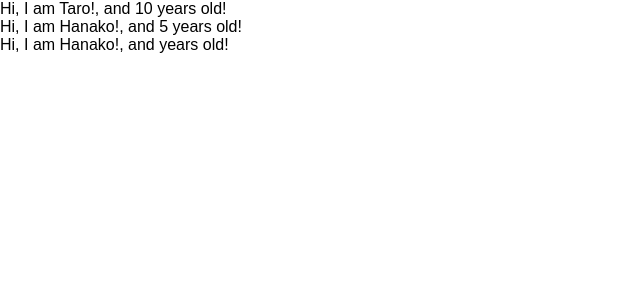
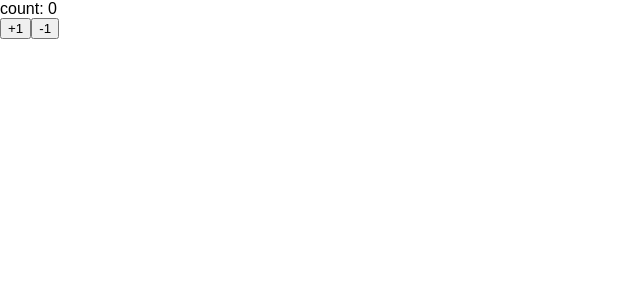
Before and after one commit to baskenshiro/react-redux-crud-app, a React (Create React App) app: page / in a window 1280 px wide. Shown: the top 300 px of the page, without its empty margins (0-640 px from the left). Built offline with nearby package versions, Linux system fonts and the light colour scheme.

Commit message:
learn state

```diff
--- a/src/App.js
+++ b/src/App.js
@@ -1,30 +1,31 @@
 import React, { Component } from 'react';
-import PropTypes from 'prop-types';
 
-const App = () => {
-  const profiles = [
-    { name: "Taro", age: 10},
-    { name: "Hanako", age: 5},
-    { name: "Hanako" }
-  ]
-  return (
-  <div>
-    {
-      profiles.map((profile, index) => {
-        return <User name={profile.name} age={profile.age} key={index} />
-      })
-    }
-  </div>
-  )
+const App = () => (<Counter></Counter>)
+
+class Counter extends Component {
+  constructor(props) {
+    super(props)
+    this.state = { count: 0 }
+  }
+
+  handlePlusButton = () => {
+    this.setState({ count: this.state.count +1 })
+  }
+
+  handleMinusButton = () => {
+    this.setState({ count: this.state.count -1 })
+  }
+
+  render() {
+    return(
+      <React.Fragment>
+        <div>count: { this.state.count }</div>
+        <button onClick={this.handlePlusButton}>+1</button>
+        <button onClick={this.handleMinusButton}>-1</button>
+      </React.Fragment>
+    )
+  }
 }
 
-const User = (props) => {
-return <div>Hi, I am {props.name}!, and {props.age} years old!</div>
-}
-
-User.propTypes = {
-  name: PropTypes.string,
-  age: PropTypes.number.isRequired
-}
 
 export default App;
```
